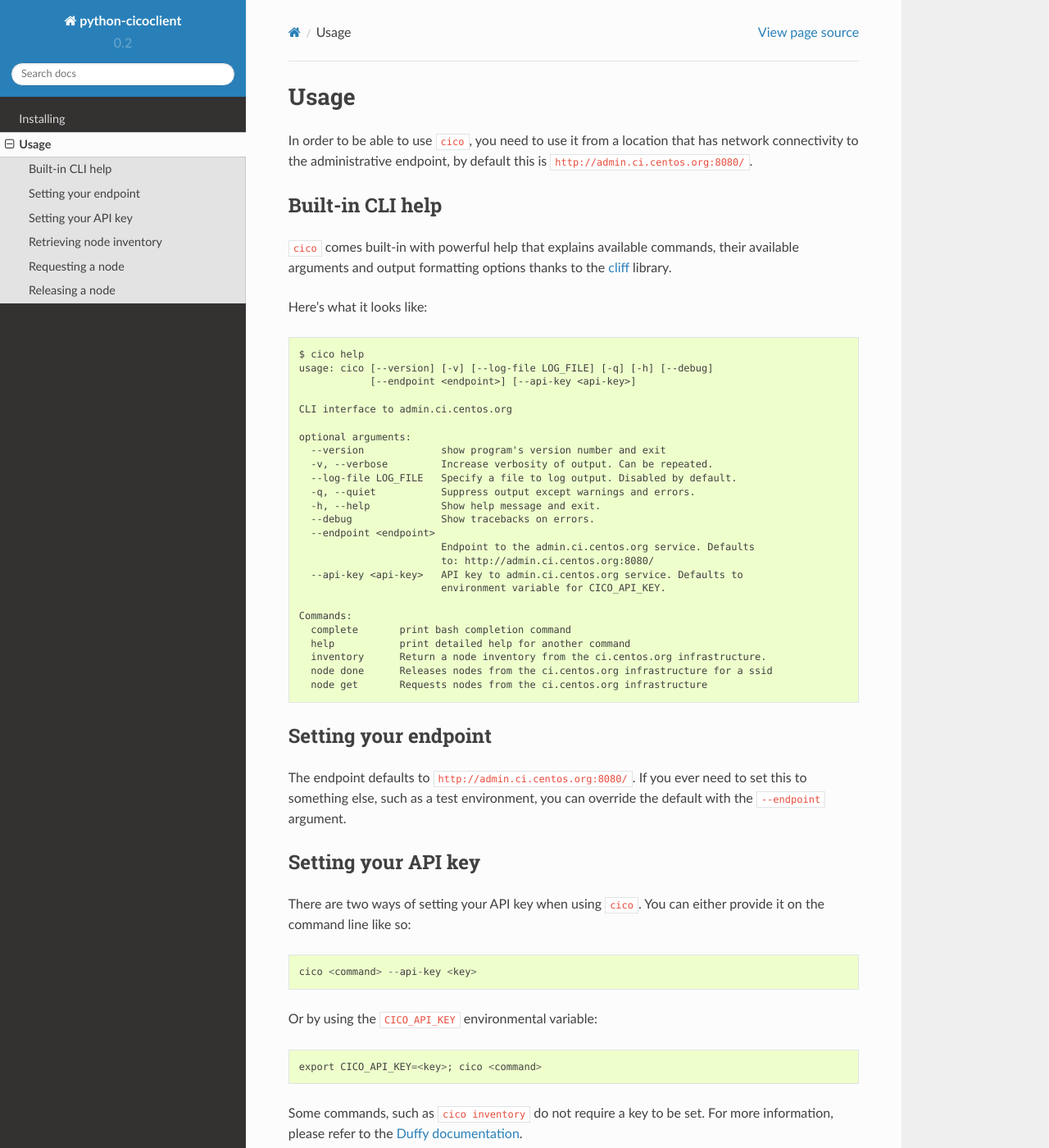
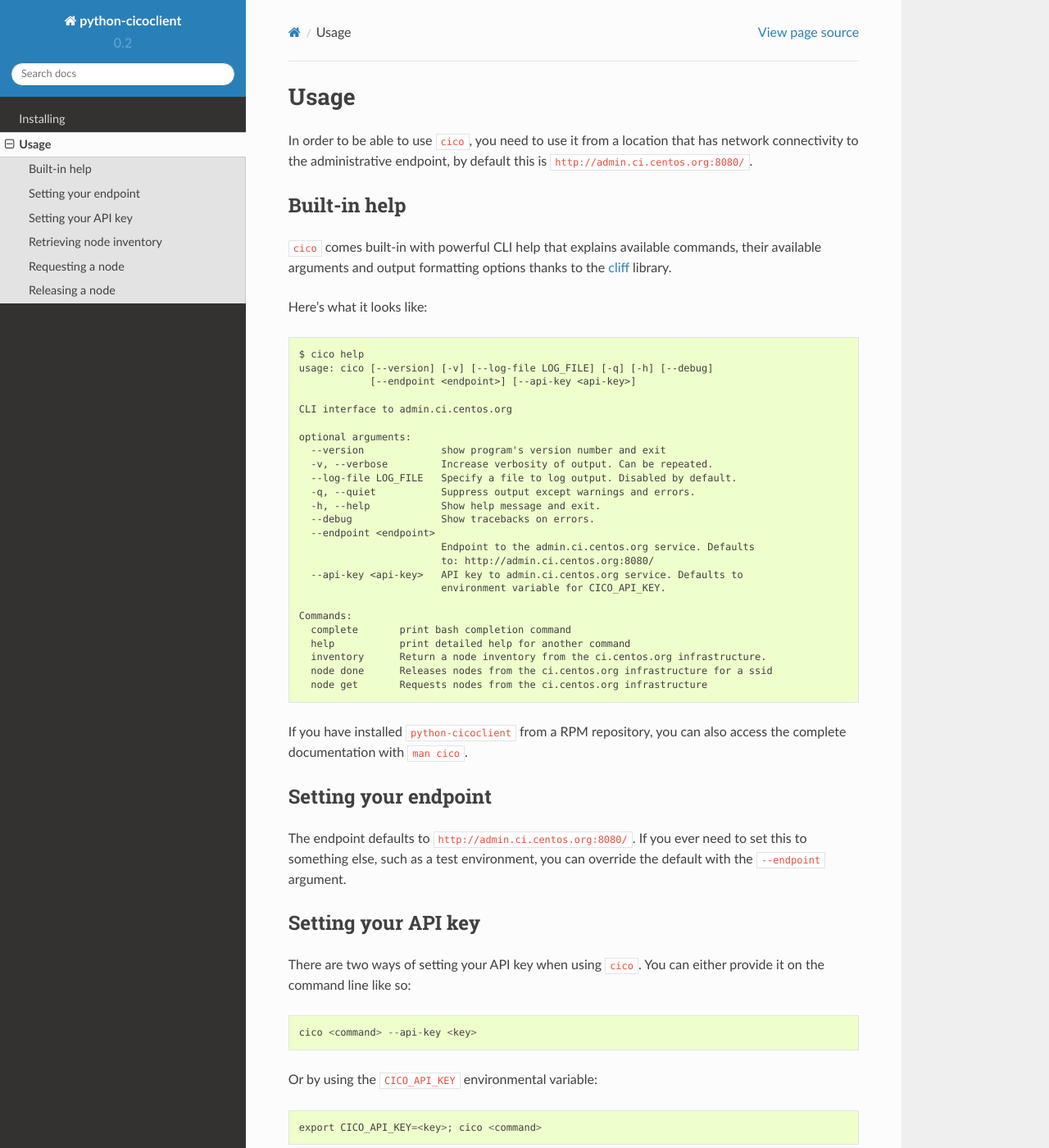
Before and after one commit to CentOS/python-cicoclient, a Sphinx documentation site: the page built from docs/usage.rst, in a window 1280 px wide and 1400 px high. Shown: the whole window at 82% size. Built offline with Sphinx 7.4.7 and the Read the Docs theme 2.0.0, drawn with Linux system fonts in a browser that asks for light colours.

Commit message:
Docs notes as we move towards stable and rpm releases

```diff
--- a/docs/installing.rst
+++ b/docs/installing.rst
@@ -1,9 +1,8 @@
 Installing
 ==========
-Releases of python-cicoclient are available on PyPi_. They are currently tagged
-as pre-release::
+Releases of python-cicoclient are available on PyPi_::
 
-    pip install --pre python-cicoclient
+    pip install python-cicoclient
 
 That's it ! There is no extra dependencies or configuration required.
 
--- a/docs/usage.rst
+++ b/docs/usage.rst
@@ -4,9 +4,9 @@
 has network connectivity to the administrative endpoint, by default this is
 ``http://admin.ci.centos.org:8080/``.
 
-Built-in CLI help
-~~~~~~~~~~~~~~~~~
-``cico`` comes built-in with powerful help that explains available commands,
+Built-in help
+~~~~~~~~~~~~~
+``cico`` comes built-in with powerful CLI help that explains available commands,
 their available arguments and output formatting options thanks to the cliff_
 library.
 
@@ -37,6 +37,9 @@
           inventory      Return a node inventory from the ci.centos.org infrastructure.
           node done      Releases nodes from the ci.centos.org infrastructure for a ssid
           node get       Requests nodes from the ci.centos.org infrastructure
+
+If you have installed ``python-cicoclient`` from a RPM repository, you can also
+access the complete documentation with ``man cico``.
 
 Setting your endpoint
 ~~~~~~~~~~~~~~~~~~~~~
```
